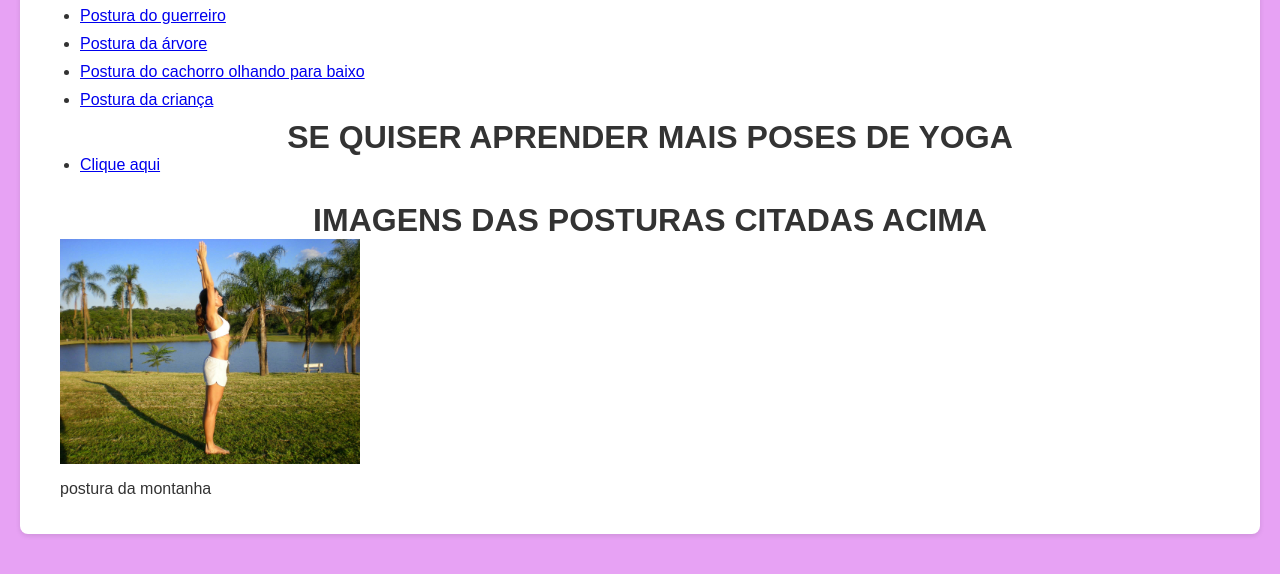
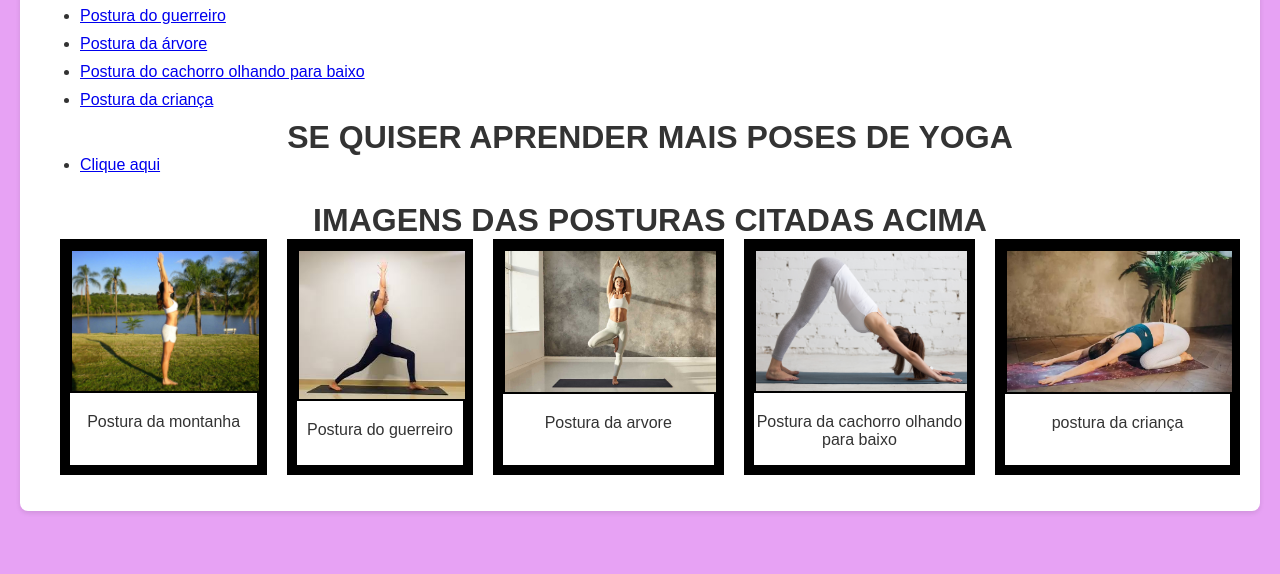
Before and after one commit to oxiadriano/olha-o-css, a plain HTML site: page poses.html in a window 1280 px wide. Shown: the part 647-1221 px from the top of the page. After the commit the page ends 1198 px from the top, so only its background shows below. Drawn offline with Linux system fonts and the light colour scheme.

Commit message:
terminei

```diff
--- a/css/estilo.css
+++ b/css/estilo.css
@@ -10,7 +10,7 @@ body {
 /* Estilos para o cabeçalho */
 header {
     background-color: rgb(233, 138, 233); /* Cor de fundo do cabeçalho */
-    color: #333; /* Cor do texto no cabeçalho */
+    color: white; /* Cor do texto no cabeçalho */
     padding: 20px;
     border-bottom: 2px solid #ddd; /* Linha sutil na parte inferior do cabeçalho */
 }
@@ -83,7 +83,38 @@ li {
     margin-bottom: 10px; /* Adiciona espaçamento entre os itens da lista */
 }
 .fotos{
+
     display: flex;
     align-items: center;
 
 }
+.container {
+    display: flex;
+    gap: 20px; /* Espaço entre as fotos */
+}
+
+.item {
+    border: 10px solid rgb(0, 0, 0);
+    text-align: center;
+}
+
+img {
+    max-width: 100%;
+    height: auto;
+    border: 2px solid #000; /* Borda opcional */
+}
+#img1{
+    width: 200px;
+}
+#img2{
+    width: 180px;
+}
+#img3{
+    width: 230px;
+}
+#img4{
+    width: 230px;
+}
+#img5{
+    width: 245px;
+}
--- a/poses.html
+++ b/poses.html
@@ -68,5 +68,25 @@
 
 
             <h1>IMAGENS DAS POSTURAS CITADAS ACIMA</h1>
-                <img class="fotos" src="/imgs/montanha.jpg" width="300">
-                <p>postura da montanha</p>
+            <div class="container">
+                <div class="item">
+                    <img id="img1" src="/imgs/montanha.jpg" >
+                    <p>Postura da montanha</p>
+                </div>
+                <div id="img2" class="item">
+                    <img src="/imgs/images.jpeg">
+                    <p>Postura do guerreiro</p>
+                </div>
+                <div id="img3" class="item">
+                    <img src="/imgs/vrikshasana-ou-pose-de-ioga-da-arvore.jpg" >
+                    <p>Postura da arvore</p>
+                </div>
+                <div id="img4" class="item">
+                    <img src="/imgs/Cachorro-Olhando-para-Baixo-2.png" >
+                    <p>Postura da cachorro olhando para baixo</p>
+                </div>
+                <div id="img5" class="item">
+                    <img src="/imgs/1244562174-yoga-para-criancas-14984.webp" >
+                    <p>postura da criança</p>
+                </div>
+            </div>
```
Also changed, not shown: sobre.html (+0 -1 lines).
